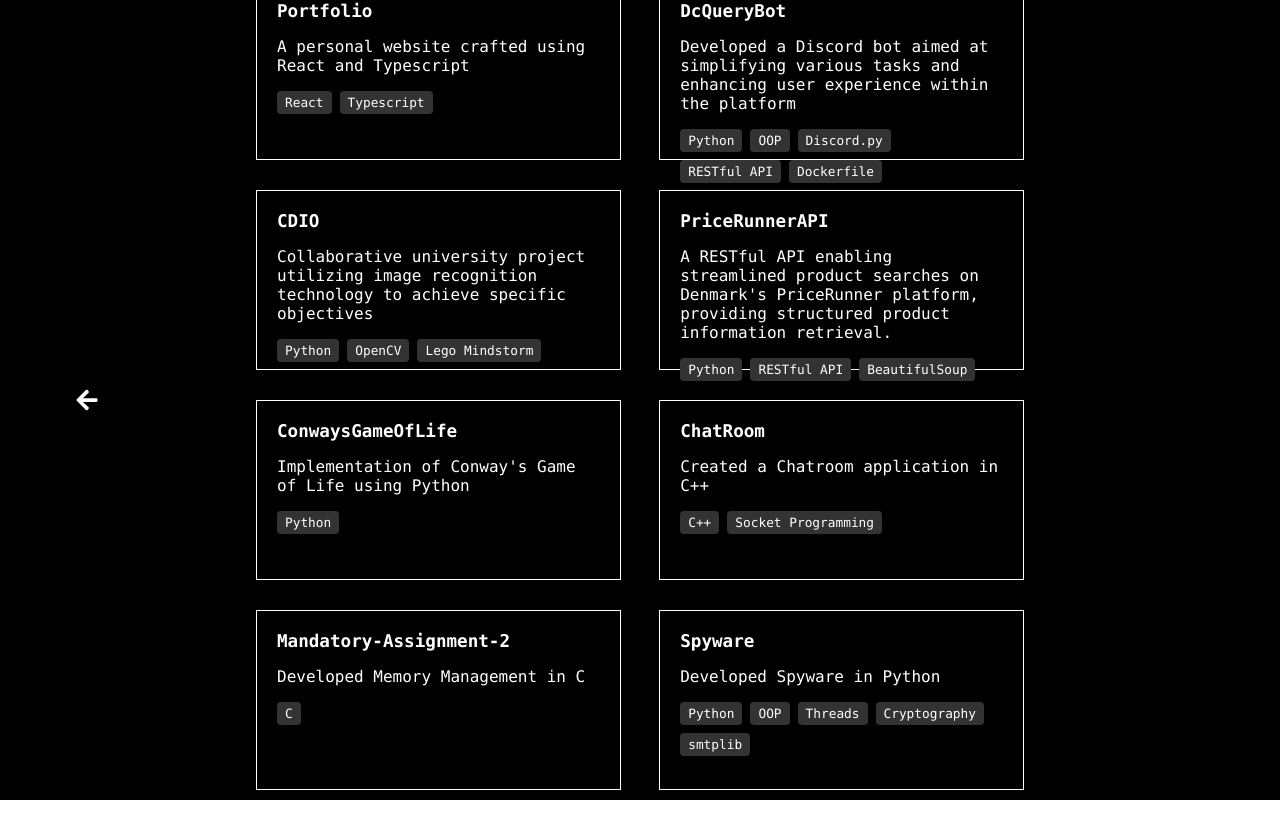
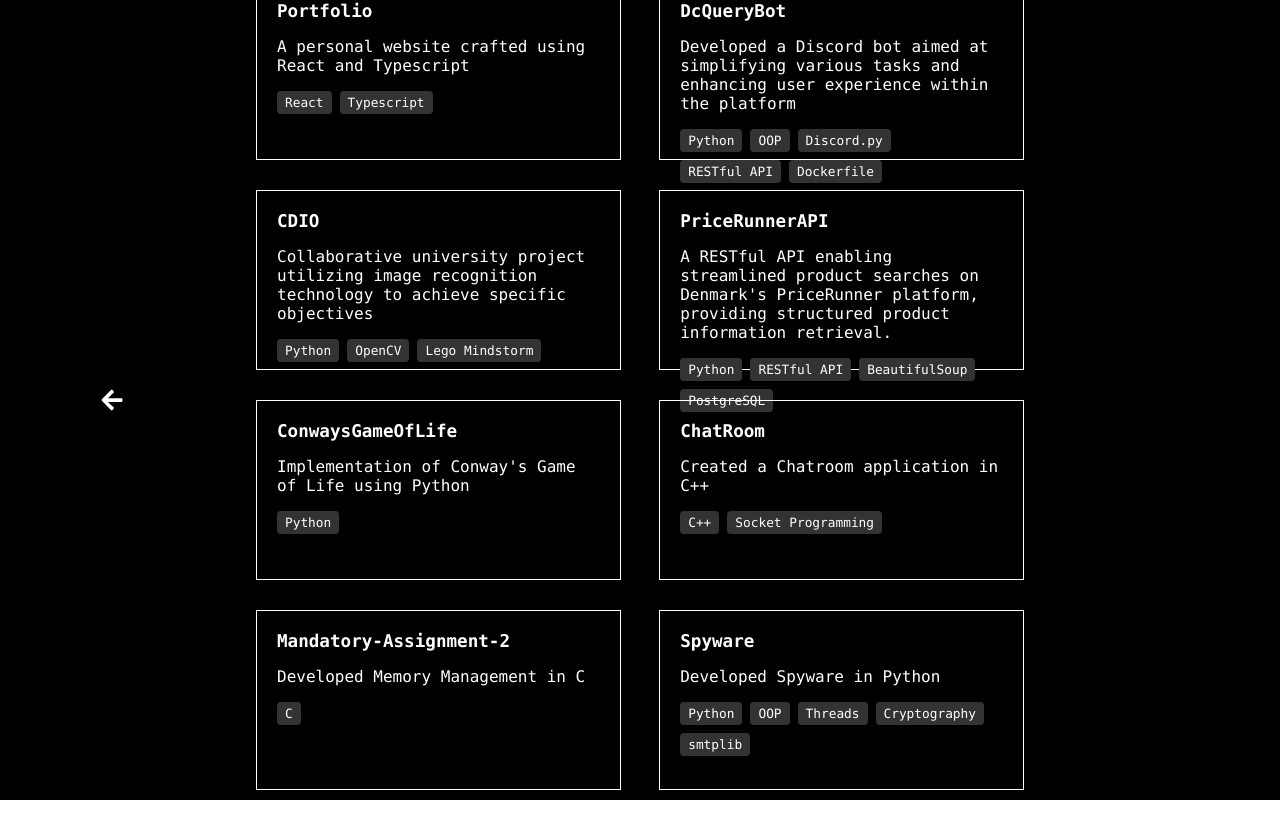
Before and after one commit to DenizIsikli/Portfolio, a React (Create React App) app in the folder portfolio/: page /project in a window 1280 px wide. Built offline with nearby package versions, Linux system fonts and the light colour scheme.

Commit message:
CSS and Tags

```diff
--- a/portfolio/src/components/project/project.css
+++ b/portfolio/src/components/project/project.css
@@ -14,7 +14,7 @@ body {
 .back-arrow {
     position: fixed;
     top: 50%;
-    left: 75px;
+    left: 100px;
     transform: translateY(-50%);
     color: #fff;
     font-size: 24px;
--- a/portfolio/src/components/project/project.tsx
+++ b/portfolio/src/components/project/project.tsx
@@ -51,6 +51,7 @@ const Project: React.FC = () => {
                             <span className='tag'>Python</span>
                             <span className='tag'>RESTful API</span>
                             <span className='tag'>BeautifulSoup</span>
+                            <span className='tag'>PostgreSQL</span>
                         </div>
                     </li>
                 </div>
```
